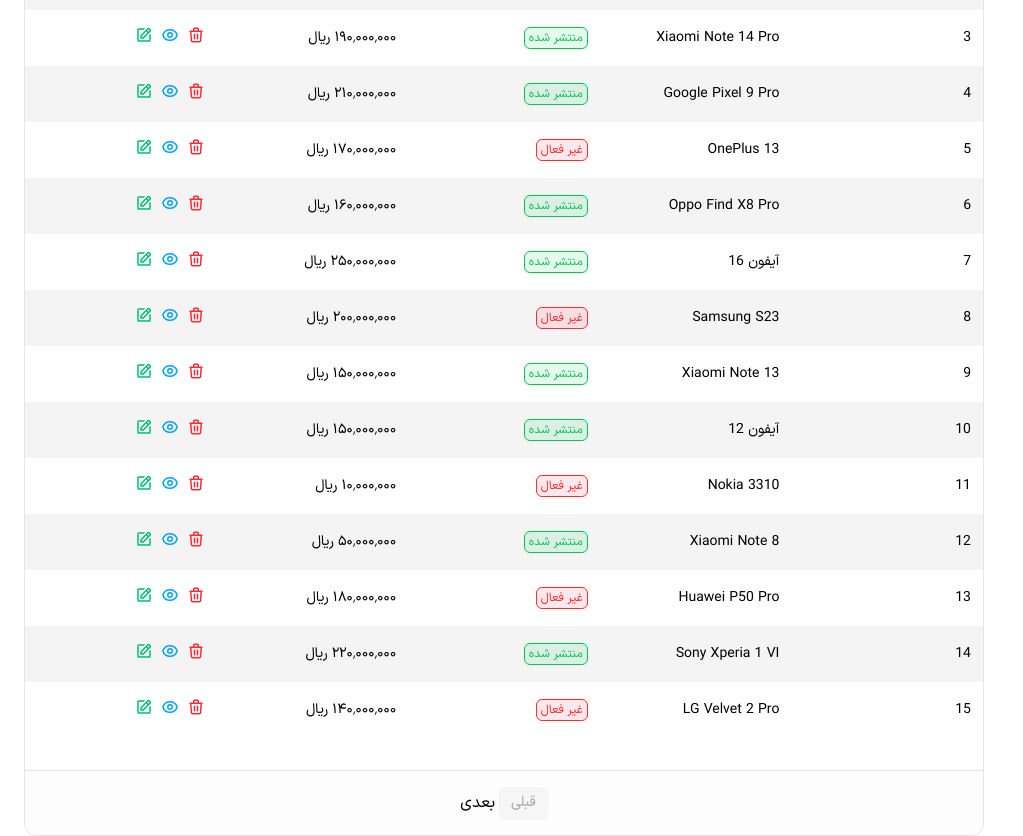
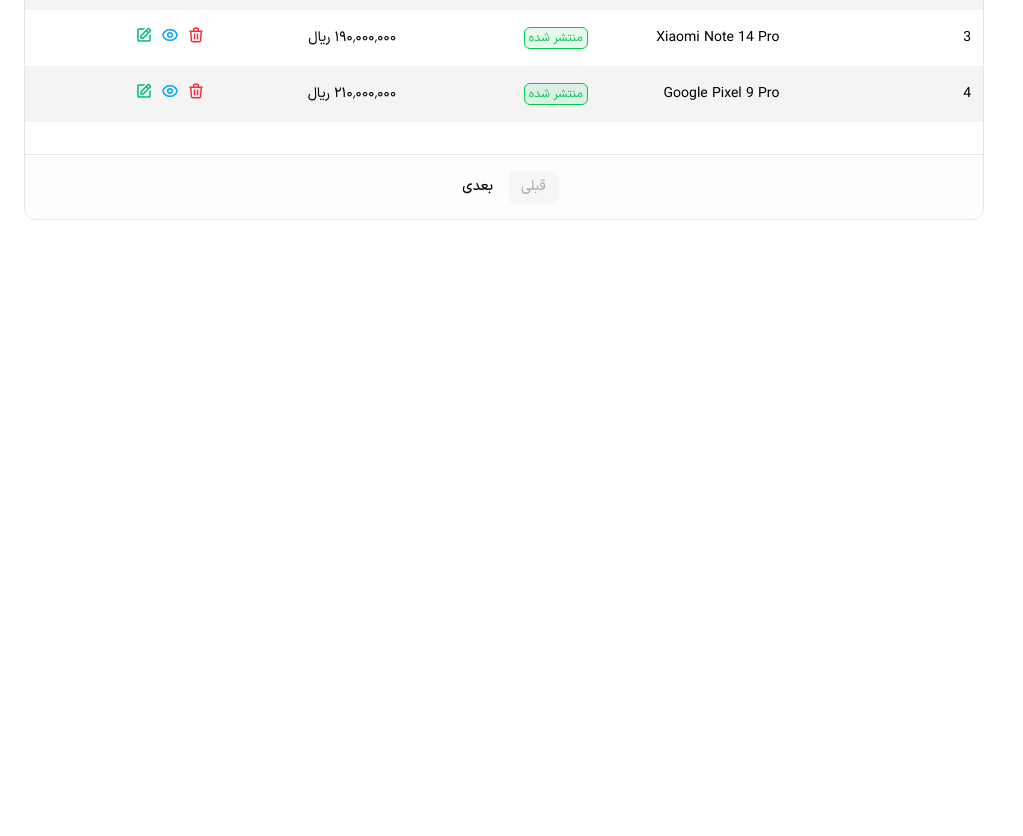
Before and after one commit to Mostafa-mb/03---Admin-Dashboard, a React (Vite) app: page / in a window 1280 px wide. Shown: the part 1100-1936 px from the top of the page, without its empty margins (0-1023 px from the left). After the commit the page ends 1320 px from the top, so only its background shows below. Built offline with nearby package versions, Linux system fonts and the light colour scheme.

Commit message:
add pagination logic to the latest product in the home page

```diff
--- a/src/components/common/Table/Pagination.jsx
+++ b/src/components/common/Table/Pagination.jsx
@@ -1,9 +1,17 @@
 import clsx from "clsx";
-import React, { useState } from "react";
+import React, { useEffect, useState } from "react";
 
 const Pagination = ({ items, setItems, itemsPerPage }) => {
   const [currentPage, setCurrentPage] = useState(1);
   const pagesCount = Math.ceil(items.length / itemsPerPage);
+
+  useEffect(() => {
+    const startIndex = (currentPage - 1) * itemsPerPage;
+    const endIndex = startIndex + itemsPerPage;
+    const paginatedItems = items.slice(startIndex, endIndex);
+    setItems(paginatedItems)
+  }, [currentPage]);
+
   const changePageHandler = (pageNumber) => setCurrentPage(pageNumber);
   return (
     <div className="pagination bg-zinc-50/40" dir="rtl">
@@ -19,6 +27,9 @@ const Pagination = ({ items, setItems, itemsPerPage }) => {
       <button
         disabled={currentPage === pagesCount}
         onClick={() => changePageHandler(currentPage + 1)}
+        className={clsx("pagination-prev-button", {
+          "pages-ended active-tab": currentPage === pagesCount,
+        })}
       >
         بعدی
       </button>
--- a/src/features/LastProductTable/LastProductTable.jsx
+++ b/src/features/LastProductTable/LastProductTable.jsx
@@ -47,9 +47,9 @@ function LastProductTable() {
     <Table
       header={{ title: "لیست محصولات", Buttons: buttons }}
       pagination={{
-        items: lastProducts,
+        items: products,
         setItems: setLastProducts,
-        itemsPerPage: 10,
+        itemsPerPage: 4,
       }}
     >
       <TableHead>
```
